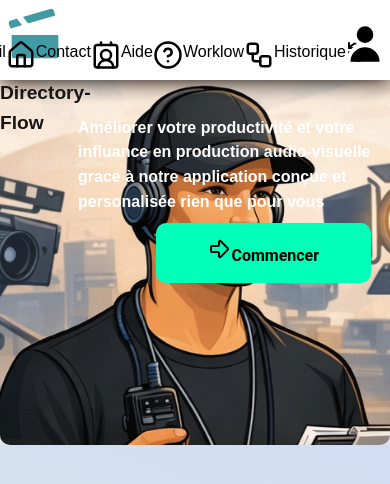
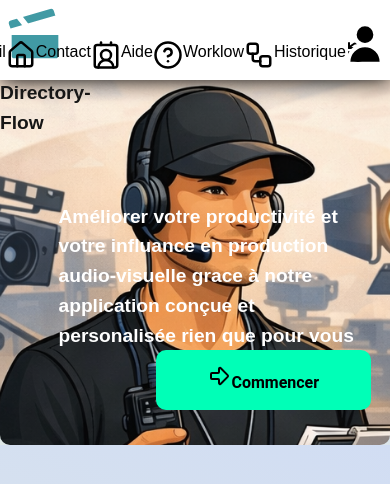
Before and after one commit to amaco2/diretory-flow, a React (Vite) app: page / in a window 390 px wide. Shown: the top 484 px of the page. Built offline with nearby package versions, Linux system fonts and the light colour scheme; no server answers.

Commit message:
Ajout des fichier DirectoryFlow pour le deploiement sur vercel version 1.0.0.1

```diff
--- a/src/Ui/Main.jsx
+++ b/src/Ui/Main.jsx
@@ -81,6 +81,7 @@ const BtnGetStart = styled.button`
         font-size: 1em;
         height: 60px;
         width: 55svw;
+        top: 35svw;
 
         &:hover{
         background-color: #fff;
@@ -92,6 +93,7 @@ const BtnGetStart = styled.button`
         height: 60px;
         width: 60svw;
         left: 30svw;
+
         &:hover{
         background-color: #fff;
         font-weight: bolder;
--- a/src/Ui/style/Main.css
+++ b/src/Ui/style/Main.css
@@ -42,12 +42,14 @@
 }
 @media screen and (max-width: 480px) {
   .main--bg-img-p {
-    font-size: 1em;
+    font-size: 1.2em;
     width: 80svw;
-    left: 20svw;
+    left: 15svw;
+    top: 35svw;
+    color: #ffffff;
   }
 
   .main--bg-img-p:hover {
-    font-size: 1em;
+    font-size: 1.3em;
   }
 }
```
